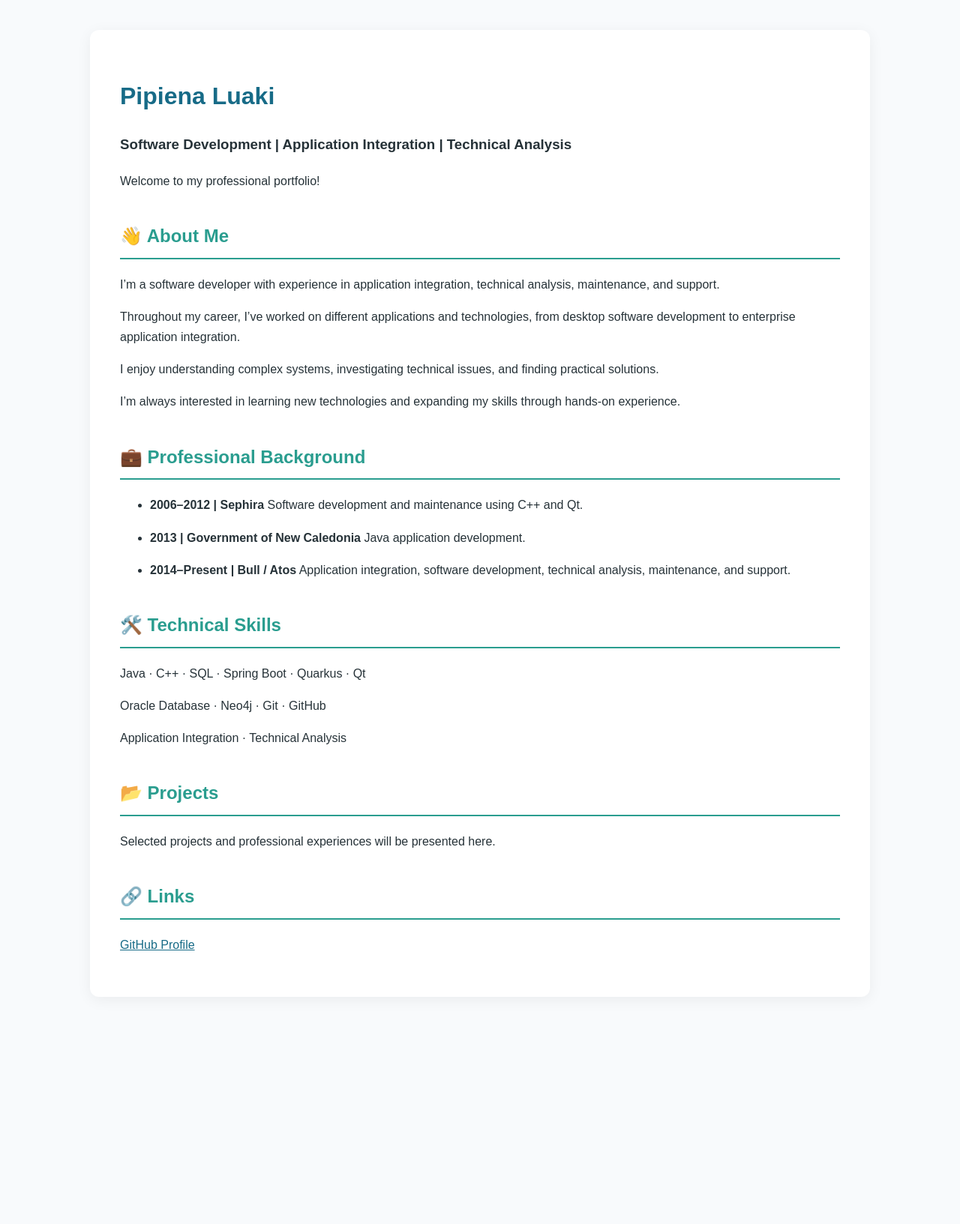
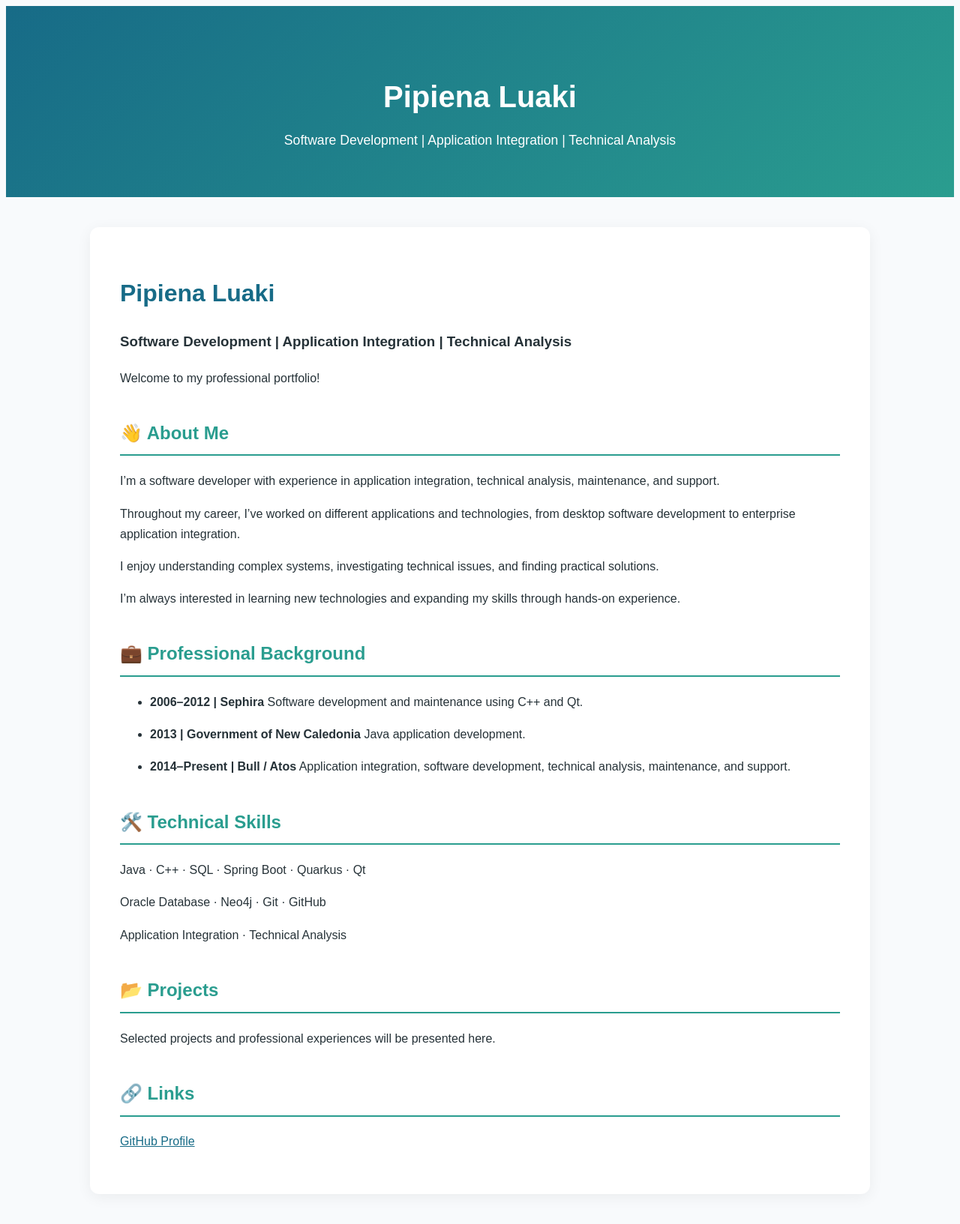
Before and after one commit to pluaki/pluaki.github.io, a Jekyll site: the page built from index.md, in a window 1280 px wide. Shown: the whole page at 75% size. Built offline with Jekyll 4.4.1, drawn with Linux system fonts in a browser that asks for light colours; before the commit the page ends 1370 px from its top, so only the background shows below that.

Commit message:
feat: add portfolio header

```diff
--- a/_layouts/default.html
+++ b/_layouts/default.html
@@ -7,8 +7,15 @@
   <link rel="stylesheet" href="{{ '/assets/css/style.css' | relative_url }}">
 </head>
 <body>
+
+  <header class="site-header">
+    <h1>Pipiena Luaki</h1>
+    <p>Software Development | Application Integration | Technical Analysis</p>
+  </header>
+
   <main>
     {{ content }}
   </main>
+
 </body>
 </html>
--- a/assets/css/style.css
+++ b/assets/css/style.css
@@ -88,3 +88,22 @@ p {
     padding: 24px;
   }
 }
+
+/* Header */
+.site-header {
+  background: linear-gradient(135deg, #176b87, #2a9d8f);
+  color: white;
+  text-align: center;
+  padding: 60px 20px;
+}
+
+.site-header h1 {
+  color: white;
+  font-size: 2.5rem;
+  margin-bottom: 10px;
+}
+
+.site-header p {
+  font-size: 1.1rem;
+  margin: 0;
+}
```
